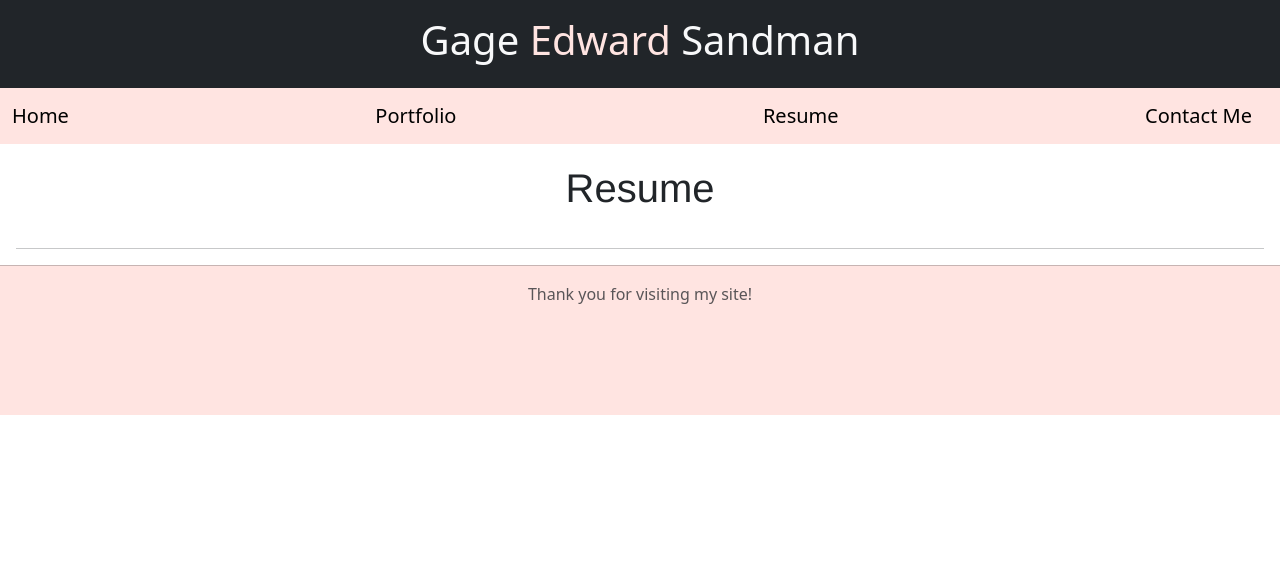
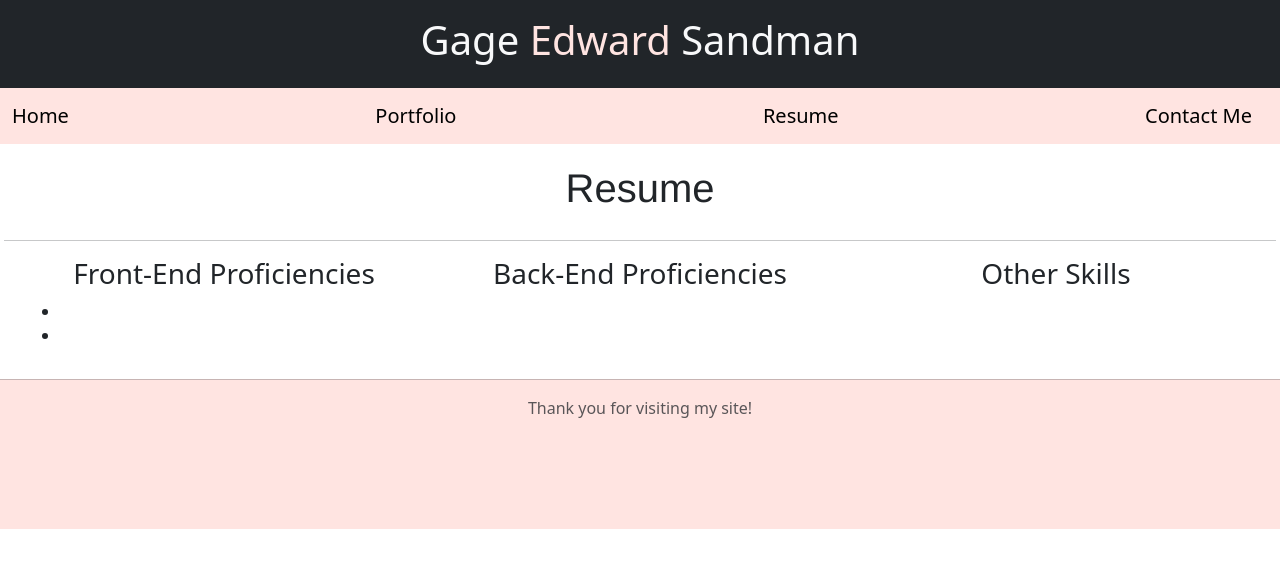
Before and after one commit to Gsandman8/ReactPortfolio, a React (Vite) app: page /Resume in a window 1280 px wide. Shown: the top 568 px of the page. Built offline with nearby package versions, Linux system fonts and the light colour scheme.

Commit message:
Added basic resume page layout

```diff
--- a/src/pages/Resume.jsx
+++ b/src/pages/Resume.jsx
@@ -1,8 +1,29 @@
 function Resume(){
     return(
-        <div>
+        <div className="justify-content-center text-center row">
             <h1 className="text-center" style={{fontFamily:"Helvetica", padding:"20px" }}>Resume</h1>
             <hr />
+            <div className="container col-12 row justify-content-center">
+                <div className="col-4">
+                    <h3 className="text-center">Front-End Proficiencies</h3>
+                    <ul>
+                        <li></li>
+                        <li></li>
+                    </ul>
+                </div>
+                <div className="col-4">
+                    <h3 className="text-center">Back-End Proficiencies</h3>
+                    <ul>
+
+                    </ul>
+                </div>
+                <div className="col-4">
+                    <h3 className="text-center">Other Skills</h3>
+                    <ul>
+
+                    </ul>
+                </div>
+            </div>
         </div>
     )
 }
```
